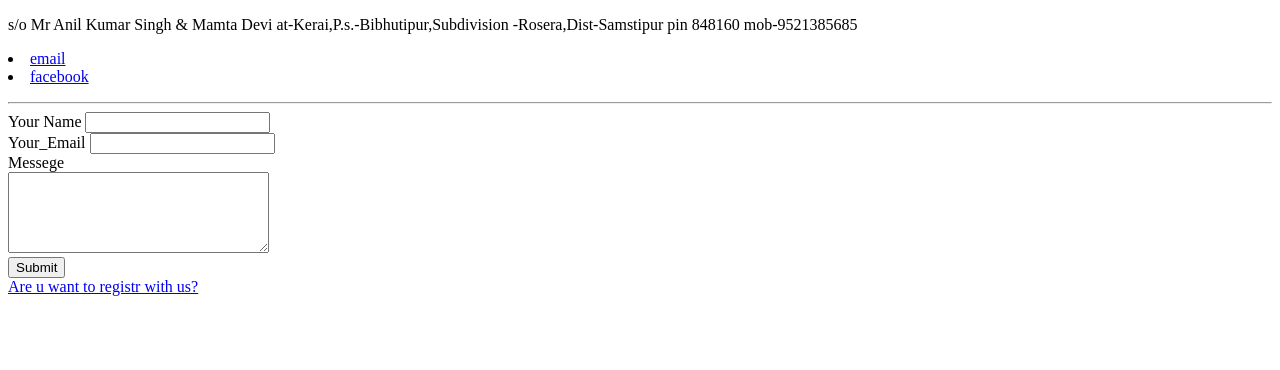
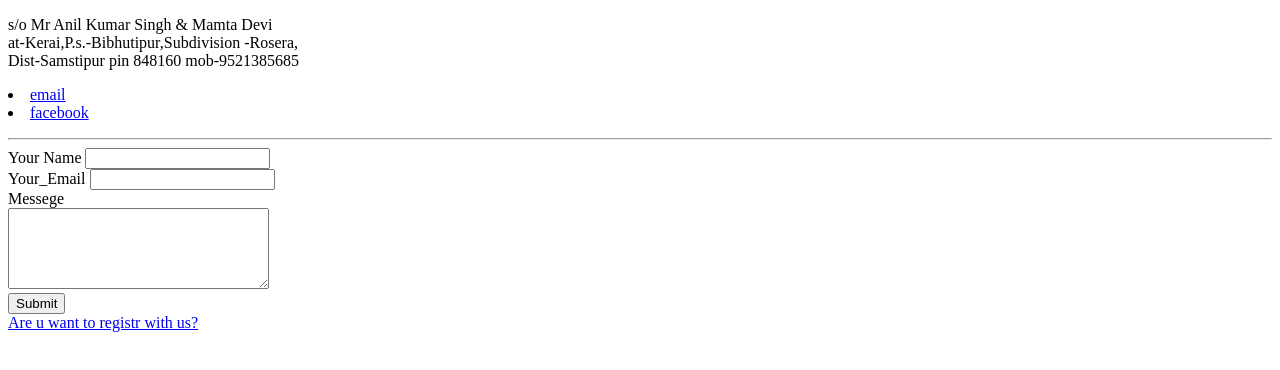
Before and after one commit to amitnitjsr96/cv, a plain HTML site: page contact.html in a window 1280 px wide. Drawn offline with Linux system fonts and the light colour scheme.

Commit message:
Update contact.html

```diff
--- a/contact.html
+++ b/contact.html
@@ -9,11 +9,11 @@
 <body>
   <p>
 
-    s/o Mr Anil Kumar Singh & Mamta Devi
+    s/o Mr Anil Kumar Singh & Mamta Devi <br>
 
-    at-Kerai,P.s.-Bibhutipur,Subdivision -Rosera,Dist-Samstipur
+    at-Kerai,P.s.-Bibhutipur,Subdivision -Rosera,<br>Dist-Samstipur
     pin 848160
-    mob-9521385685
+    mob-9521385685 <br>
     <li><a href="https://mail.google.com/mail/u/?authuser=manishbhuwaniya@gmail.com">email</a></li>
     <li><a href="https://www.facebook.com/amit.infinity.24/">facebook</a></li>
   </p>
```
